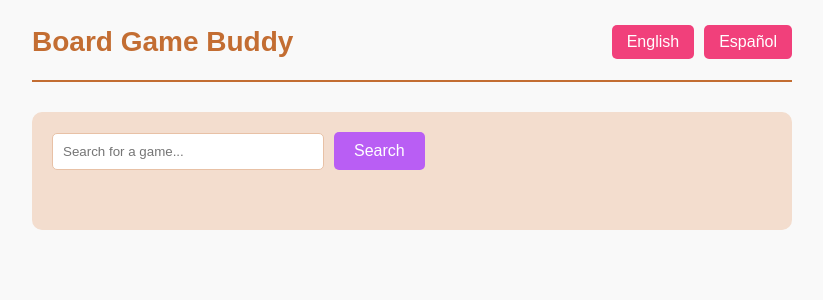
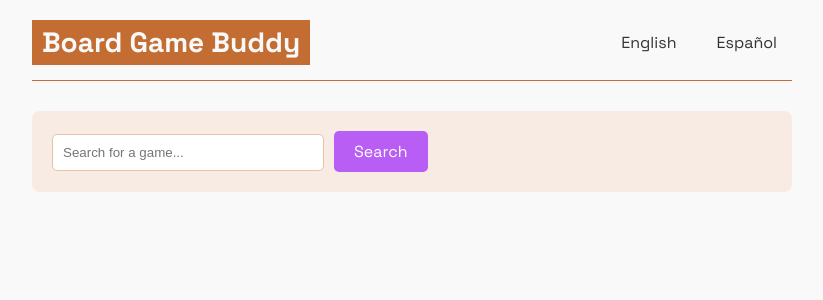
Before and after one commit to claudiabg-c/board-game-buddy, a React (Create React App) app: page / in a window 1280 px wide. Shown: the top 300 px of the page, without its empty margins (228-1051 px from the left). Built offline with nearby package versions, Linux system fonts and the light colour scheme.

Commit message:
Fix styles

```diff
--- a/src/assets/styles/Navbar.scss
+++ b/src/assets/styles/Navbar.scss
@@ -4,24 +4,27 @@ nav {
     align-items: center;
     margin-bottom: 30px;
     padding-bottom: 15px;
-    border-bottom: 2px solid $primary-color;
+    border-bottom: 1px solid $primary-color;
     h1 {
         font-size: 28px;
         margin: 0;
-        color: $primary-color;
+        color: $background-color;
+        background-color: $primary-color;
+        padding: 0 10px;
+        font-family: $secondary-font;
     }
     div {
         button {
             margin-left: 10px;
             padding: 8px 15px;
-            background-color: $secondary-color;
-            color: $button-text-color;
+            color: $text-color;
             border: none;
             border-radius: 5px;
             cursor: pointer;
             transition: background-color 0.3s ease;
+            background-color: transparent;
             &:hover {
-                background-color: darken($secondary-color, 10%);
+                color: $secondary-color;
             }
         }
     }
--- a/src/assets/styles/PlayerInputs.scss
+++ b/src/assets/styles/PlayerInputs.scss
@@ -1,6 +1,7 @@
 section {
     .player-inputs {
         padding: 0 0 30px;
+        min-height: 150px;
         input {
             margin: 0 0 10px;
         }
--- a/src/assets/styles/main.scss
+++ b/src/assets/styles/main.scss
@@ -7,7 +7,7 @@
 @import 'RandomPlayerPicker';
 
 .App {
-    font-family: Arial, sans-serif;
+    font-family: $primary-font;
     max-width: 800px;
     margin: 0 auto;
     padding: 20px;
@@ -37,7 +37,6 @@
         }
         ul, ol {
             list-style-type: none;
-            padding: 20px 0;
             li {
                 cursor: pointer;
                 margin-bottom: 10px;
@@ -56,9 +55,9 @@
         }
     }
     section {
-        background-color: lighten($primary-color, 40%);
+        background-color: lighten($primary-color, 45%);
         padding: 20px;
-        border-radius: 10px;
+        border-radius: 8px;
         button {
             background-color: $tertiary-color;
             margin-right: 10px;
```
